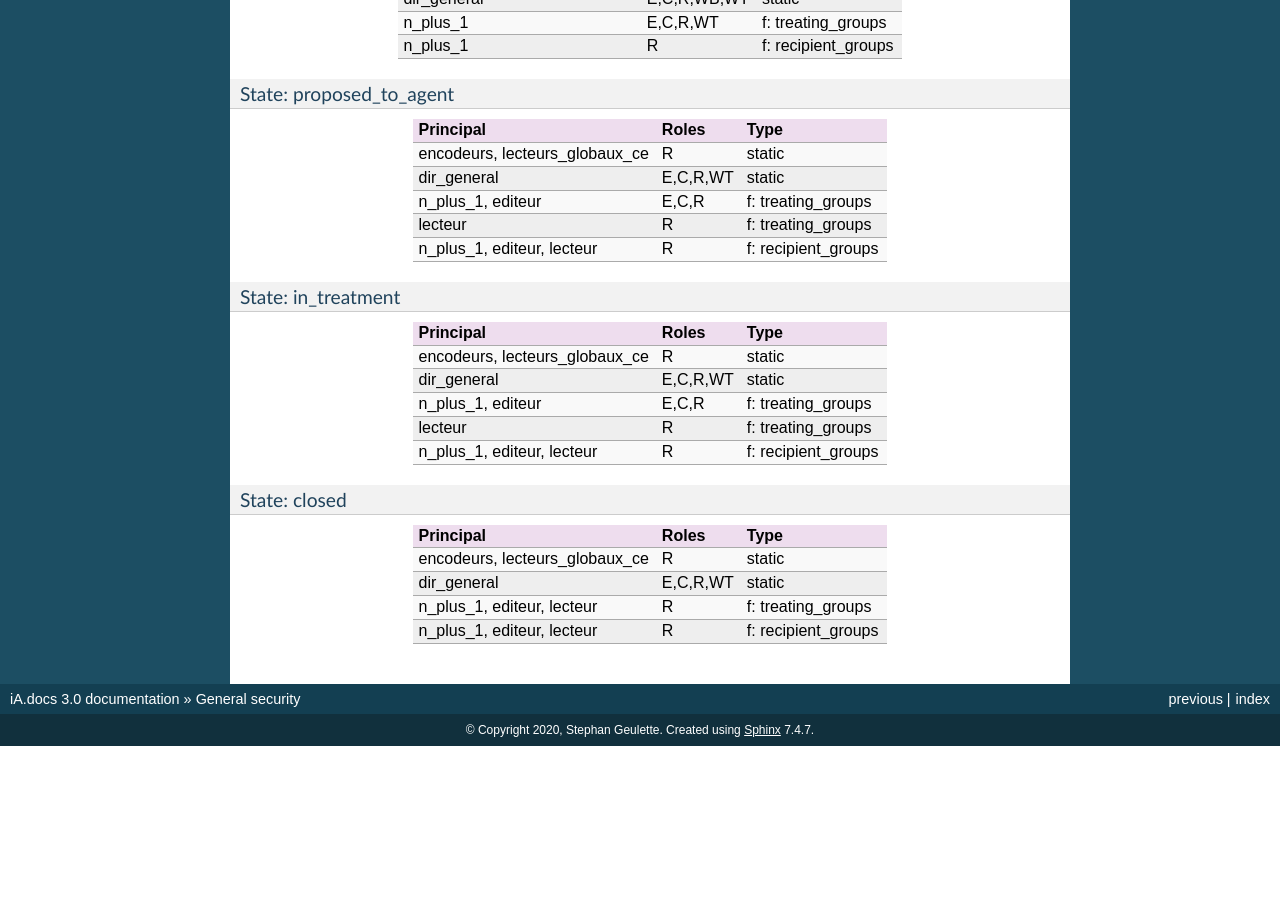
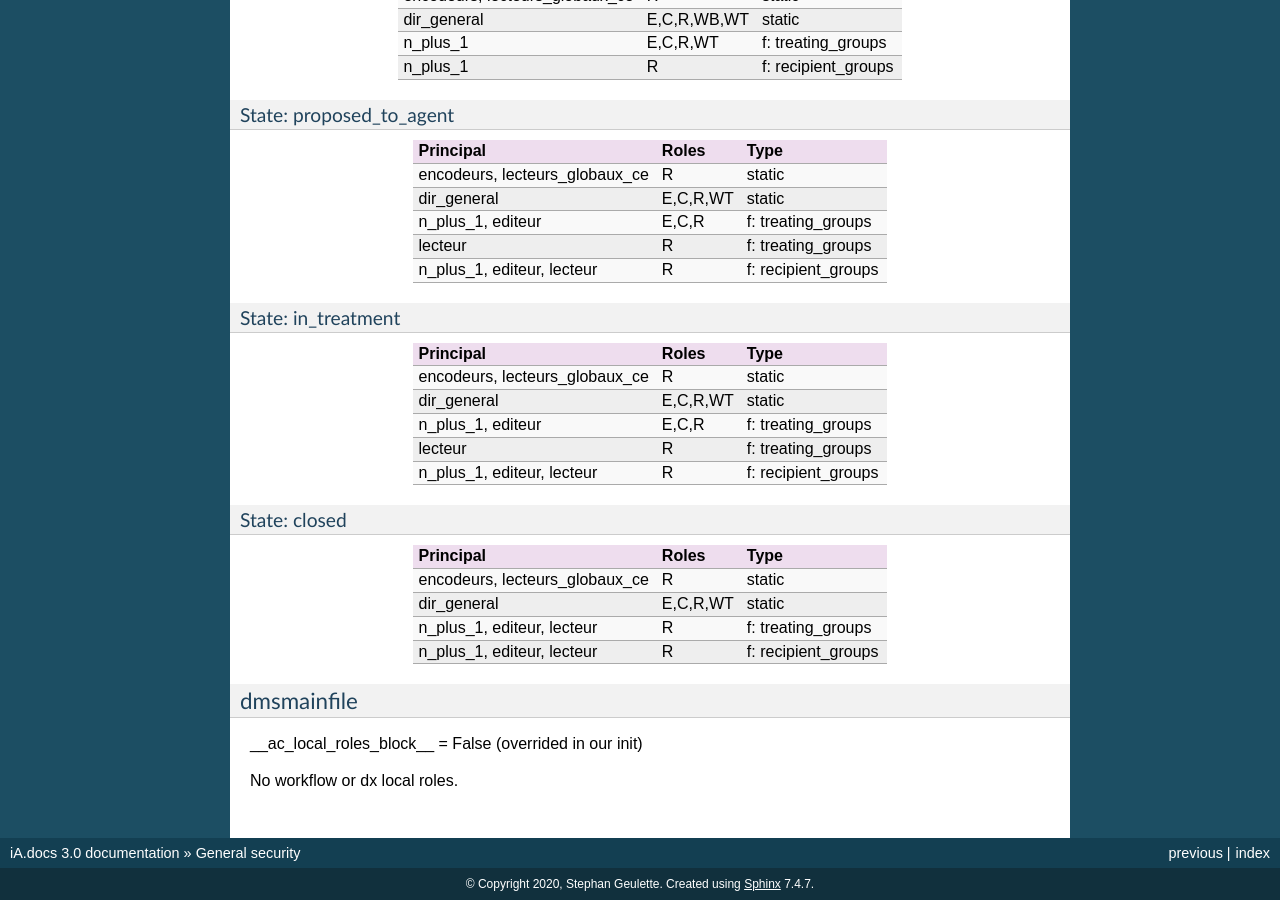
Before and after one commit to IMIO/server.dmsmail, a Sphinx documentation site: the page built from docs/source/security.rst, in a window 1280 px wide and 900 px high, scrolled down 1126 px. Built offline with Sphinx 7.4.7, drawn with Linux system fonts in a browser that asks for light colours; before the commit the page ends 1872 px from its top, so only the background shows below that; some of the changed text lies outside the part shown.

Commit message:
Added dmsmainfile in security docs

```diff
--- a/docs/source/security.rst
+++ b/docs/source/security.rst
@@ -46,7 +47,7 @@
 +---------------------+----------------+---------------------+
 | Principal           | Roles          | Type                |
 +=====================+================+=====================+
-| encodeurs           | E,C,WB,WT,FC   | static              |
+| encodeurs           | E,C,WB,WT,FC,D | static              |
 +---------------------+----------------+---------------------+
 
 State: proposed_to_manager
@@ -120,3 +121,10 @@
 +----------------------------------------+----------------+---------------------+
 | n_plus_1, editeur, lecteur             | R              | f: recipient_groups |
 +----------------------------------------+----------------+---------------------+
+
+dmsmainfile
+###########
+
+__ac_local_roles_block__ = False (overrided in our init)
+
+No workflow or dx local roles.
```
Also changed, not shown: other parts of docs/source/security.rst (+1 -0 lines).
